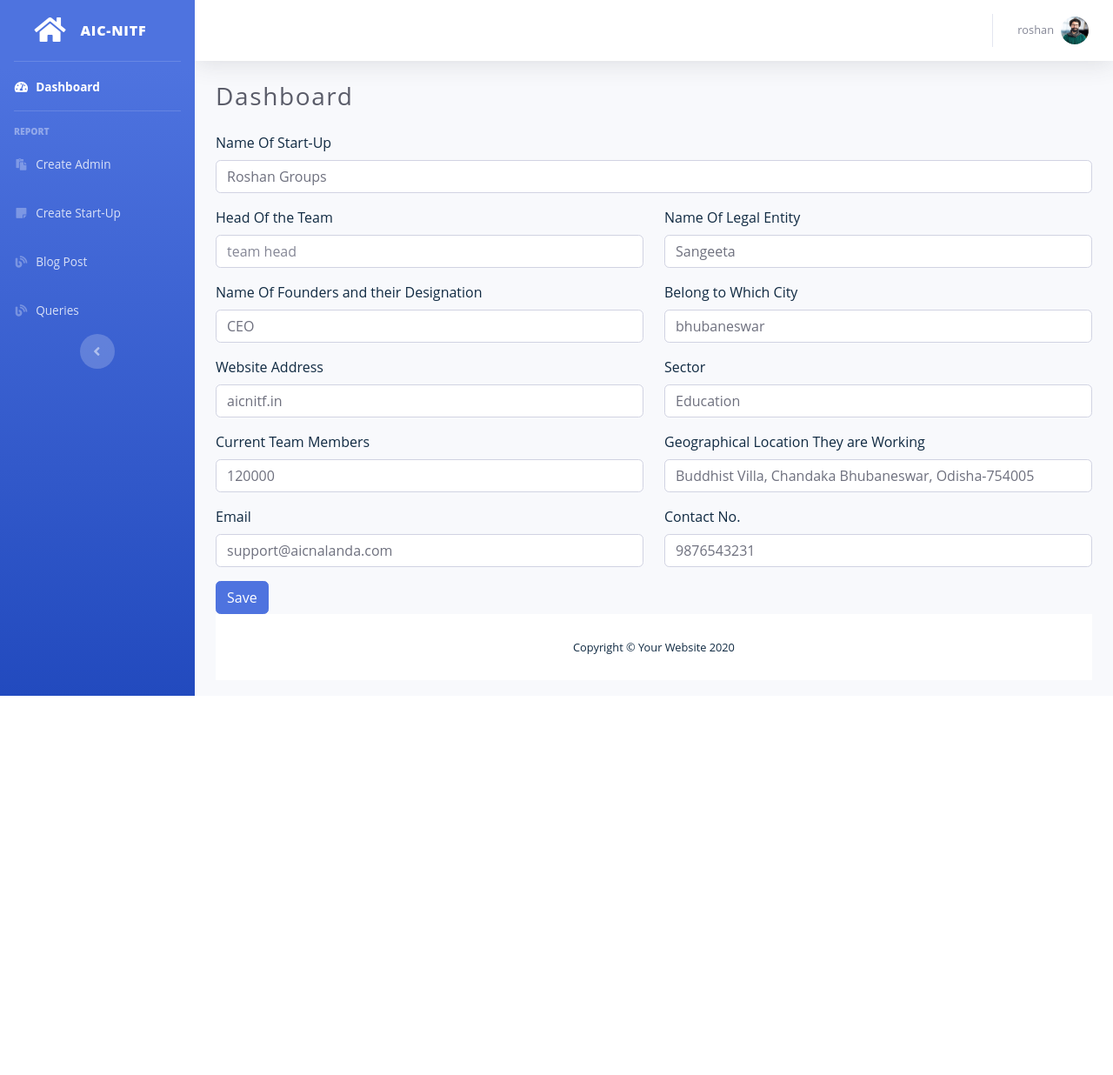
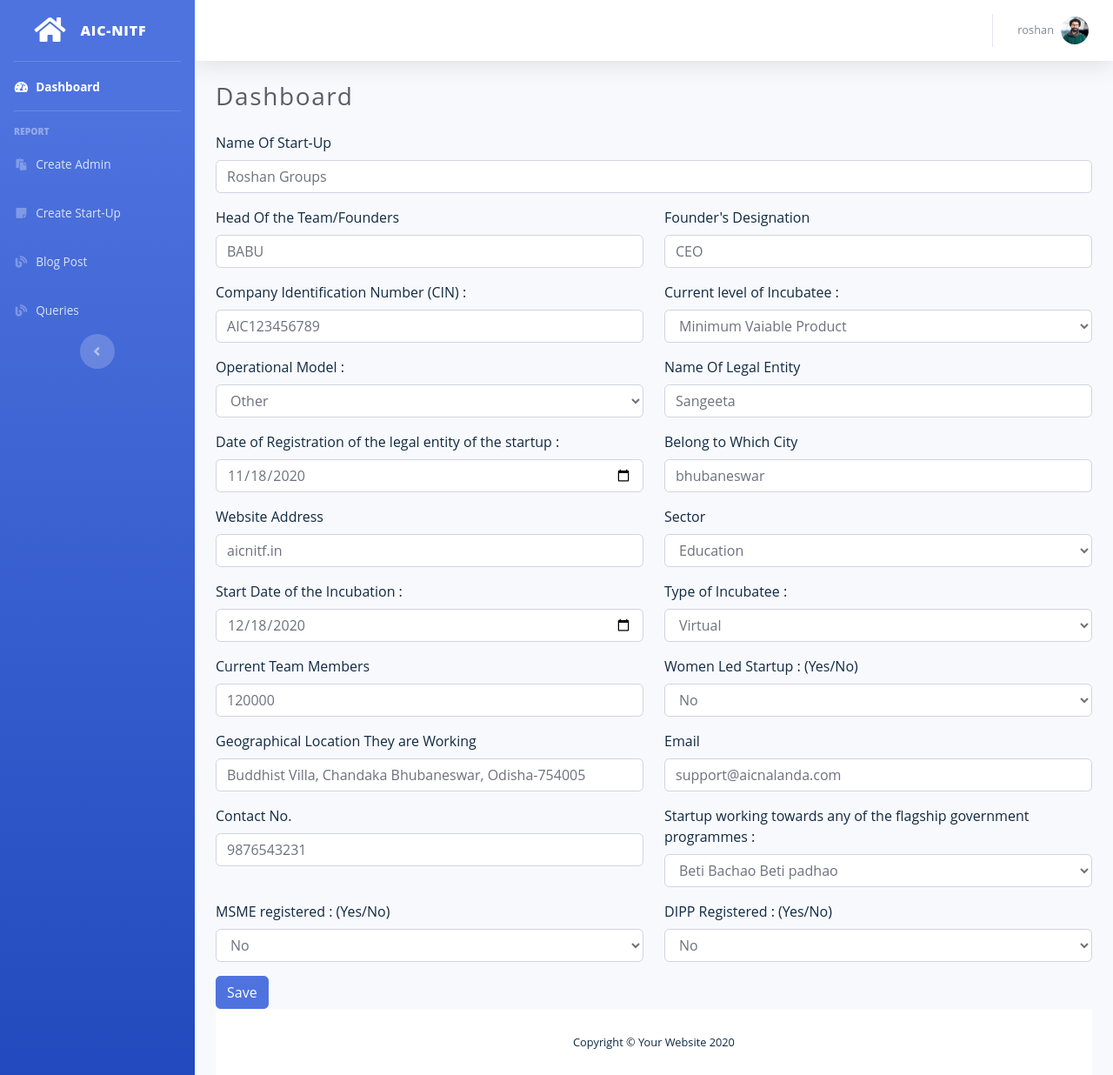
Before and after one commit to AIC-NITF/sms, a Django app: page /dashboard/profile/1/edit_startup/ in a window 1280 px wide. Shown: the whole page at 87% size. Before the commit the page ends 800 px from the top, so only its background shows below. Run offline with Django 3.2, Linux system fonts and the light colour scheme; a user stored in the database is signed in; data comes from the database, SQL or seed files in the repository; both versions use the stored data as it was after the commit; some libraries are stand-ins or nearby versions.

Commit message:
updation in edit startup form

```diff
--- a/dashboard/forms.py
+++ b/dashboard/forms.py
@@ -8,6 +8,47 @@ class StartUpForm(forms.ModelForm):
         model = StartUp
         exclude = ['account']
         fields = ('__all__')
+        CHOICES = [
+            ('Yes','Yes'),
+            ('No','No'),
+        ]
+
+        INCUBATEE = [
+            ('Physical','Physical'),
+            ('Virtual','Virtual'),
+        ]
+
+        INCUBATEELEBEL = [
+            ('Idation','Idation'),
+            ('POC','POC'),
+            ('Prototype','Prototype'),
+            ('Minimum Vaiable Product','Minimum Vaiable Product'),
+            ('Commercialized','Commercialized'),
+        ]
+
+        OPERATIONALMODEL = [
+            ('Product Manufacturing','Product Manufacturing'),
+            ('Service Delivery','Service Delivery'),
+            ('Aggregation Platform','Aggregation Platform'),
+            ('Other','Other'),
+        ]
+
+        SECTOR = [
+            ('Agriculture and Allied Fields','Agriculture and Allied Fields'),
+            ('Electricity, New and Renewable energy and Environment sustainability','Electricity, New and Renewable energy and Environment sustainability'),
+            ('Education','Education'),
+            ('Health and Pharmaceuticals','Health and Pharmaceuticals'),
+            ('Water Sanitation and Solid waste management','Water Sanitation and Solid waste management'),
+        ]
+
+        GOVERNMENT = [
+            ('Women Empowerment ','Women Empowerment '),
+            ('Make In India','Make In India'),
+            ('Swachh Bharat ','Swachh Bharat '),
+            ('Startup India','Startup India'),
+            ('Beti Bachao Beti padhao','Beti Bachao Beti padhao'),
+            ('None the above','None the above'),
+        ]
 
         widgets = {
             'email'                     : forms.EmailInput(attrs={'class':'form-control'}),
@@ -16,10 +57,24 @@ class StartUpForm(forms.ModelForm):
             'founders_designation'	    : forms.TextInput(attrs={'class':'form-control'}),
             'website'					: forms.TextInput(attrs={'class':'form-control'}),
             'city'					    : forms.TextInput(attrs={'class':'form-control'}),
-            'sector'					: forms.TextInput(attrs={'class':'form-control'}),
+            'sector'					: forms.Select(choices=SECTOR,attrs={'class':'form-control'}),
             'team_members'			    : forms.TextInput(attrs={'class':'form-control'}),
             'location'				    : forms.TextInput(attrs={'class':'form-control'}),
             'contact_no'				: forms.TextInput(attrs={'class':'form-control'}),
+            'team_head'				    : forms.TextInput(attrs={'class':'form-control'}),
+
+            'comp_identification_no'	: forms.TextInput(attrs={'class':'form-control'}),
+            'inubatee_level'			: forms.Select(choices=INCUBATEELEBEL,attrs={'class':'form-control'}),
+            'operational_model'		    : forms.Select(choices=OPERATIONALMODEL,attrs={'class':'form-control'}),
+            'type_of_incubatee'		    : forms.Select(choices=INCUBATEE,attrs={'class':'form-control'}),
+            'women_led_startup'		    : forms.Select(choices=CHOICES,attrs={'class':'form-control'}),
+            'gov_program'				: forms.Select(choices=GOVERNMENT,attrs={'class':'form-control'}),
+            'msme_registered'		    : forms.Select(choices=CHOICES,attrs={'class':'form-control'}),
+            'dspp_registered'		    : forms.Select(choices=CHOICES,attrs={'class':'form-control'}),
+            'legal_entity_register'		: forms.DateInput(attrs={'type': 'date','class':'form-control'}),
+            'start_date_incubation'		: forms.DateInput(attrs={'type': 'date','class':'form-control'}),
+            # 'startup_img'				: forms.FileInput(),
+            # 'founder_img'				: forms.FileInput(),
         }
 
 
--- a/templates/startup_edit_form.html
+++ b/templates/startup_edit_form.html
@@ -1,24 +1,49 @@
 {% extends 'dashboard.html' %}
 {% block content %}
-<form method="POST">{% csrf_token %}
+<form method="POST" enctype="multipart/form-data">{% csrf_token %}
     <div class="row">
       <div class="form-group col-md-12">
         <label for="inputStartUpName4">Name Of Start-Up</label>
         {{form.startup_name}}
       </div>
+      <!-- <div class="form-group col-md-6">
+        <label for="exampleFormControlFile1">Choose Image For startup</label>
+        {{form.startup_img}}
+      </div> -->
       <div class="form-group col-md-6">
-          <label for="inputTeamHead4">Head Of the Team</label>
-          <input type="text" name="full_name" class="form-control" id="inputTeamHead4" placeholder="team head">
+          <label for="inputTeamHead4">Head Of the Team/Founders</label>
+          {{form.team_head}}
+        </div>
+        <!-- <div class="form-group col-md-6">
+          <label for="exampleFormControlFile2">Choose Image For Founder</label>
+          {{form.founder_img}}
+        </div> -->
+        <div class="form-group col-md-6">
+          <label for="inputFoundersDesignation4">Founder's Designation</label>
+          {{form.founders_designation}}
+        </div>
+
+        <div class="form-group col-md-6">
+          <label for="inputCIN4">Company Identification Number (CIN) :</label>
+          {{form.comp_identification_no}}
+          </div>
+        <div class="form-group col-md-6">
+          <label for="inputIncubateeLevel4">Current level of Incubatee :</label>
+          {{form.inubatee_level}}
+        </div>
+        <div class="form-group col-md-6">
+          <label for="inputOperationalModel4">Operational Model : </label>
+          {{form.operational_model}}
         </div>
       <div class="form-group col-md-6">
         <label for="inputLegalEntity4">Name Of Legal Entity</label>
         {{form.legal_entity}}
     </div>
 
-      <div class="form-group col-md-6">
-        <label for="inputFoundersDesignation4">Name Of Founders and their Designation</label>
-        {{form.founders_designation}}
-      </div>
+    <div class="form-group col-md-6">
+      <label for="inputDateofRegistration4">Date of Registration of the legal entity of the startup :</label>
+      {{form.legal_entity_register}}
+    </div>
       <div class="form-group col-md-6">
         <label for="inputCity4">Belong to Which City</label>
         {{form.city}}
@@ -32,9 +57,24 @@
           {{form.sector}}
         </div>
         <div class="form-group col-md-6">
+          <label for="inputDateofJoin4">Start Date of the Incubation :</label>
+          {{form.start_date_incubation}}
+        </div>
+        <div class="form-group col-md-6">
+          <label for="inputTypeOfIncubatee4" style="margin-right: 5%;">Type of Incubatee :</label><br>
+          {{form.type_of_incubatee}}
+        </div>
+        <div class="form-group col-md-6">
           <label for="inputTeamMembers4">Current Team Members</label>
           {{form.team_members}}
         </div>
+
+        <div class="form-group col-md-6">
+          <label for="inputTypeOfIncubatee4" style="margin-right: 5%;">Women Led Startup : (Yes/No) </label><br>
+          {{form.women_led_startup}}
+        </div>
+
+
         <div class="form-group col-md-6">
           <label for="inputLocation4">Geographical Location They are Working</label>
           {{form.location}}
@@ -50,6 +90,20 @@
         <label for="inputContactNo4">Contact No.</label>
         {{form.contact_no}}
       </div>
+      <div class="form-group col-md-6">
+        <label for="inputGovtProgram4">Startup working towards any of the flagship government programmes :</label>
+        {{form.gov_program}}
+      </div>
+
+      <div class="form-group col-md-6">
+        <label for="inputMSMERegistration4" style="margin-right: 5%;">MSME registered : (Yes/No) </label><br>
+        {{form.msme_registered}}
+      </div>
+
+      <div class="form-group col-md-6">
+        <label for="inputDIPPRegistration4" style="margin-right: 5%;">DIPP Registered : (Yes/No) </label><br>
+        {{form.dspp_registered}}
+      </div>
 
     </div>
 
--- a/useraccount/models.py
+++ b/useraccount/models.py
@@ -101,6 +101,7 @@ class StartUp(models.Model):
 	team_members			= models.CharField(max_length=100,null=True,blank=True)
 	location				= models.CharField(max_length=100,null=True,blank=True)
 	contact_no				= models.CharField(max_length=100,null=True,blank=True)
+	team_head				= models.CharField(max_length=100,null=True,blank=True)
 
 	comp_identification_no  = models.CharField(max_length=100,null=True,blank=True)
 	inubatee_level			= models.CharField(max_length=100,null=True,blank=True)
@@ -111,6 +112,8 @@ class StartUp(models.Model):
 	msme_registered			= models.CharField(max_length=10,null=True,blank=True)
 	dspp_registered			= models.CharField(max_length=10,null=True,blank=True)
 	legal_entity_register   = models.CharField(max_length=100,null=True,blank=True)
+	start_date_incubation   = models.CharField(max_length=100,null=True,blank=True)
+
 	startup_img				= models.ImageField(upload_to='images/',null=True,blank=True)
 	founder_img				= models.ImageField(upload_to='images/',null=True,blank=True)
 
--- a/useraccount/views.py
+++ b/useraccount/views.py
@@ -89,11 +89,12 @@ def startup_register(request):
         msme_registered = request.POST['msme_registered']
         dspp_registered = request.POST['dspp_registered']
         legal_entity_register = request.POST['registrationdate']
+        start_date_incubation = request.POST['joindate']
 
         startup_img = request.FILES['startup_img']
         founder_img = request.FILES['founder_img']
 
-        startup = StartUp.objects.create(account=user,startup_name=startup_name,email=email,legal_entity=legal_entity,founders_designation=founders_designation,city=city,website=website,sector=sector,team_members=team_members,location=location,contact_no=contact_no,comp_identification_no=comp_identification_no,inubatee_level=inubatee_level,operational_model=operational_model,type_of_incubatee=type_of_incubatee,women_led_startup=women_led_startup,gov_program=gov_program,msme_registered=msme_registered,dspp_registered=dspp_registered,legal_entity_register=legal_entity_register,founder_img=founder_img,startup_img=startup_img)
+        startup = StartUp.objects.create(account=user,startup_name=startup_name,email=email,legal_entity=legal_entity,founders_designation=founders_designation,city=city,website=website,sector=sector,team_members=team_members,location=location,contact_no=contact_no,comp_identification_no=comp_identification_no,inubatee_level=inubatee_level,operational_model=operational_model,type_of_incubatee=type_of_incubatee,women_led_startup=women_led_startup,gov_program=gov_program,msme_registered=msme_registered,dspp_registered=dspp_registered,legal_entity_register=legal_entity_register,start_date_incubation=start_date_incubation,founder_img=founder_img,startup_img=startup_img,team_head=full_name)
         startup.save()
         messages.add_message(request, messages.INFO, 'Startup created successfully.')
 
```
Also changed, not shown: templates/demo_startup_page.html (+5 -3 lines), db.sqlite3, media/files/Screenshot_2020-11-11_104430.png (added), useraccount/migrations/0080_startup_team_head.py (added), useraccount/migrations/0081_startup_start_date_incubation.py (added).
